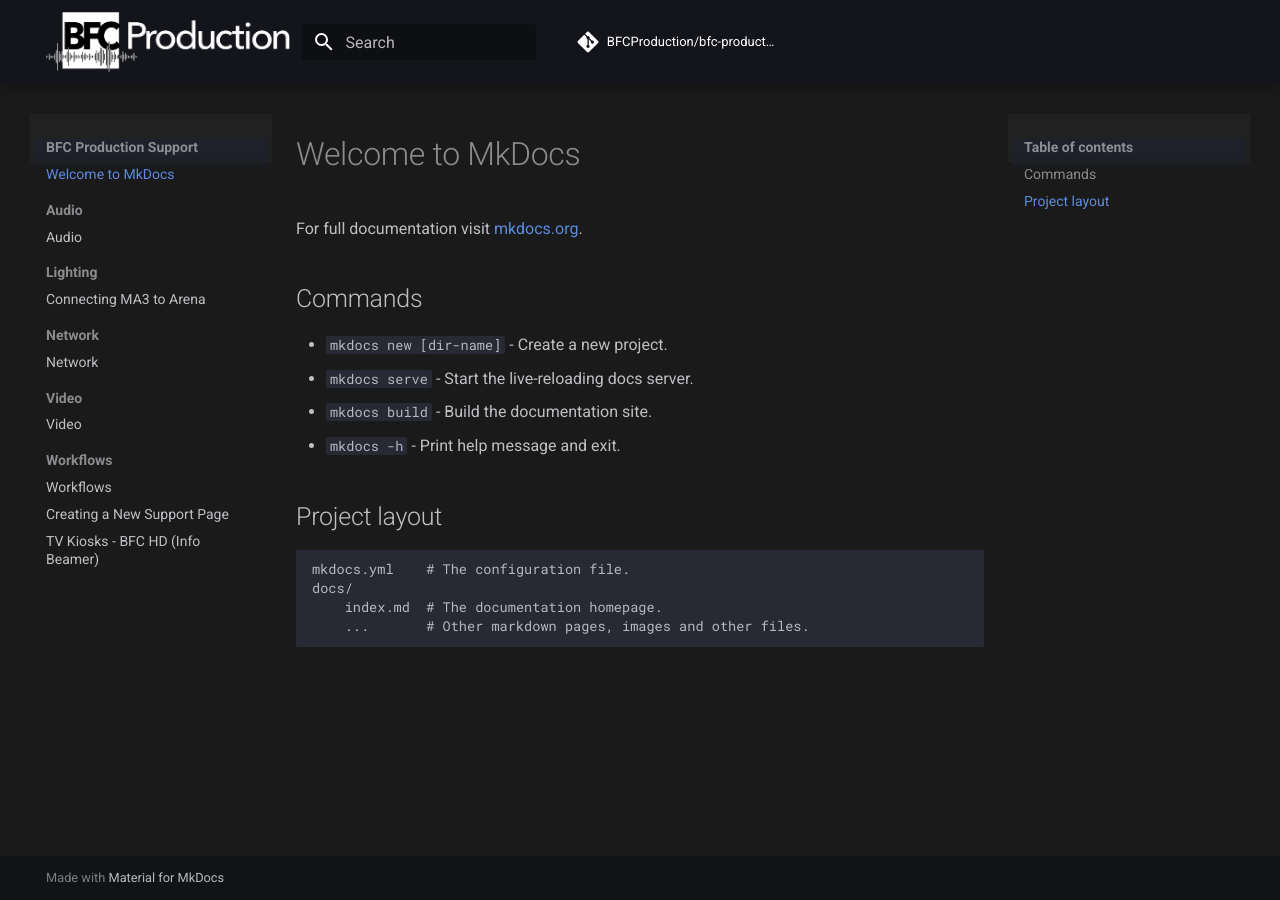
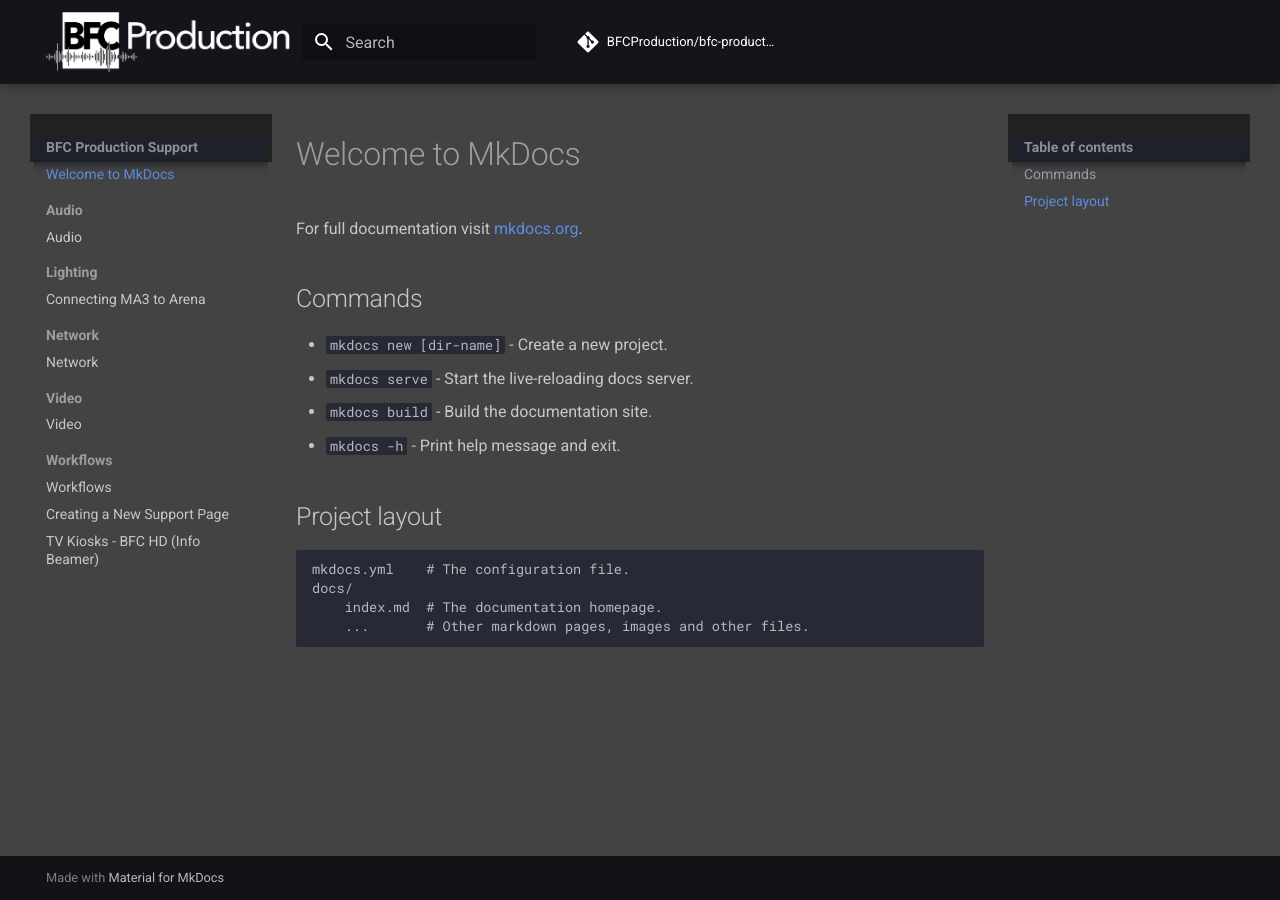
Before and after one commit to BFCProduction/bfc-production-support, an MkDocs documentation site: the page built from docs/index.md, in a window 1280 px wide. Built offline with MkDocs 1.6.1 and Material for MkDocs 9.7.7, drawn with Linux system fonts in a browser that asks for light colours; comment, search, counter and statistics services are not loaded.

Commit message:
adjust background color

```diff
--- a/docs/assets/custom.css
+++ b/docs/assets/custom.css
@@ -16,7 +16,7 @@
 
 /* Dark grey background */
 .md-main {
-  background-color: #1a1a1a;
+  background-color: #434343;
 }
 
 /* Dark grey sidebar */
@@ -26,5 +26,5 @@
 
 /* Match content area */
 .md-content {
-  background-color: #1a1a1a;
+  background-color: #434343;
 }
```
